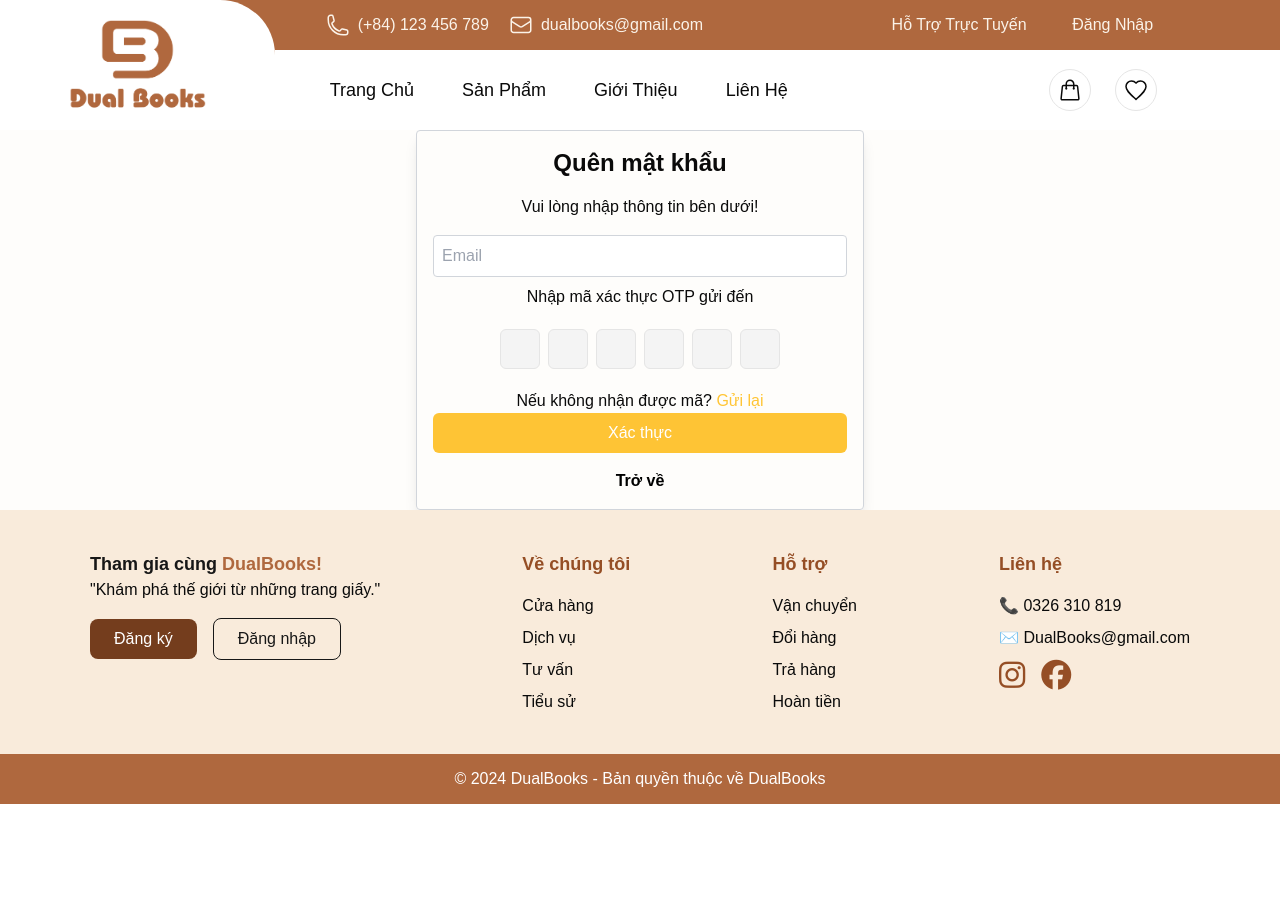
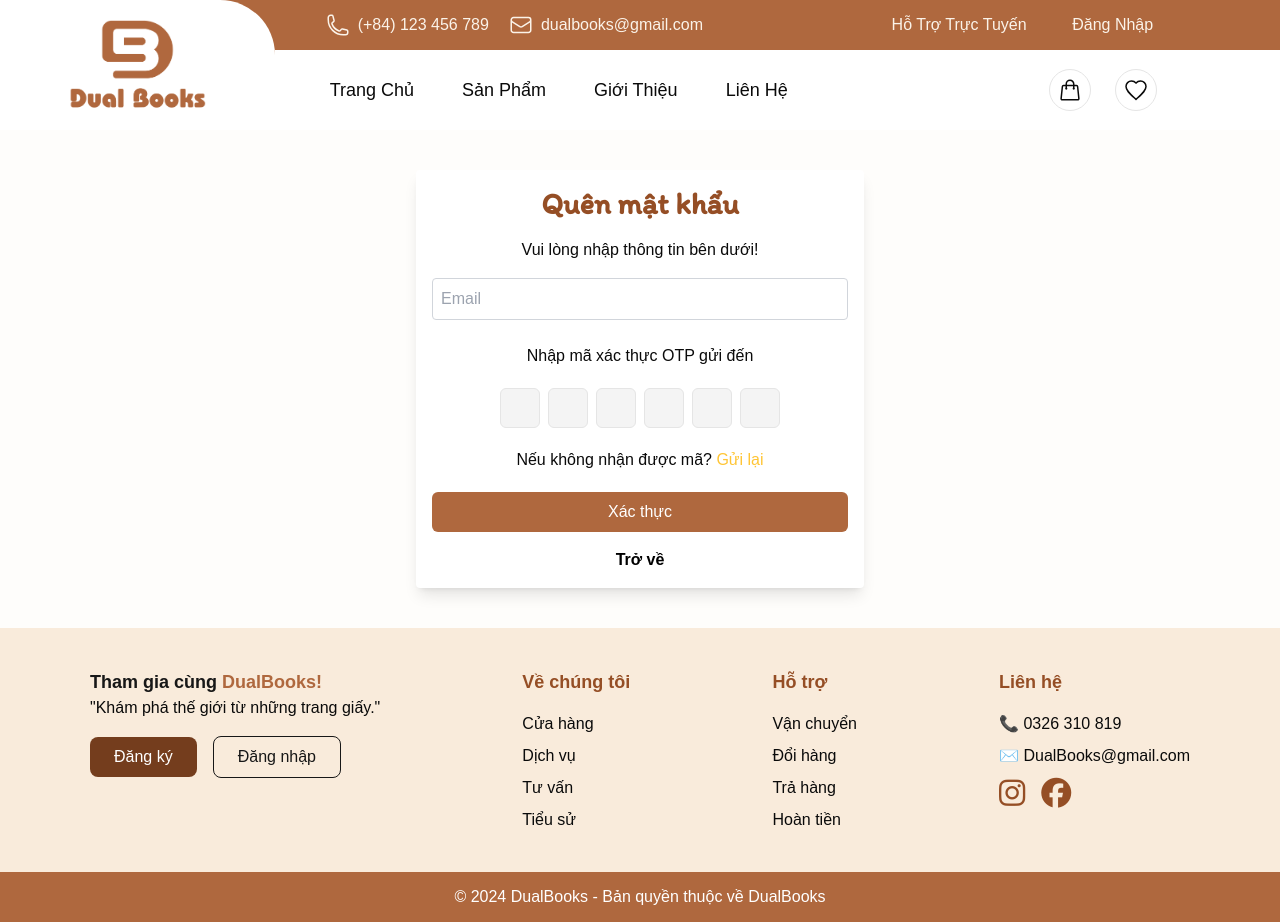
Before and after one commit to lethituyetthu/DualBooks, a Next.js app in the folder front-end/: page /customer/ForgotPassword in a window 1280 px wide. Before the commit the page ends 804 px from the top, so only its background shows below. Built offline with nearby package versions, Linux system fonts and the light colour scheme.

Commit message:
cập nhật

```diff
--- a/front-end/src/app/(pages)/admin/(category)/category/page.tsx
+++ b/front-end/src/app/(pages)/admin/(category)/category/page.tsx
@@ -26,7 +26,7 @@ export default function CategoryTable() {
   };
 
   const handleDelete = async (id) => {
-    if (confirm("Bạn có chắc chắn muốn xóa thể loại này?")) {
+    if (confirm("Bạn có chắc chắn muốn ẩn thể loại này?")) {
       await deleteCategory(id)
       .then(() => {
         window.location.reload();
--- a/front-end/src/app/(pages)/customer/ForgotPassword/ForgotPasswordForm.tsx
+++ b/front-end/src/app/(pages)/customer/ForgotPassword/ForgotPasswordForm.tsx
@@ -103,8 +103,8 @@ const ForgotPasswordForm: React.FC = () => {
   };
 
   return (
-    <div className="max-w-md mx-auto p-4 border border-gray-300 rounded shadow-lg">
-      <h2 className="text-2xl font-bold mb-4 text-center">Quên mật khẩu</h2>
+    <div className="max-w-md mx-auto p-4 bg-white  rounded-sm shadow-lg ">
+      <h2 className="text-3xl font-bold mb-4 text-center text-primary-600  font-itim">Quên mật khẩu</h2>
       <p className="mb-4 text-center">Vui lòng nhập thông tin bên dưới!</p>
 
       <input
@@ -120,7 +120,7 @@ const ForgotPasswordForm: React.FC = () => {
         }}
         className="w-full p-2 border border-gray-300 rounded mb-2"
       />
-      <p className="text-center">
+      <p className="text-center mt-4">
         Nhập mã xác thực OTP gửi đến <strong>{email}</strong>
       </p>
 
@@ -150,7 +150,7 @@ const ForgotPasswordForm: React.FC = () => {
         <p className="text-red-600 text-center mt-3">Thời gian đã hết! Hãy yêu cầu gửi lại mã OTP.</p>
       )}
 
-      <p className="text-center mt-5">
+      <p className="text-center my-5">
         Nếu không nhận được mã?{' '}
         <span
           onClick={handleResendOtp}
@@ -161,7 +161,7 @@ const ForgotPasswordForm: React.FC = () => {
       </p>
       <button
         onClick={handleVerifyOtp}
-        className="bg-[#fec435] text-white rounded-md p-2 w-full"
+        className="bg-primary-400 hover:bg-primary-300 text-white rounded-md p-2 w-full"
         disabled={otpDigits.includes('')} // Disable nút nếu có ô trống
       >
         Xác thực
--- a/front-end/src/app/(pages)/customer/ForgotPassword/page.tsx
+++ b/front-end/src/app/(pages)/customer/ForgotPassword/page.tsx
@@ -4,7 +4,7 @@ import ForgotPasswordForm from './ForgotPasswordForm';
 
 const ForgotPasswordPage: React.FC = () => {
   return (
-    <div>
+    <div className='p-10'>
       <ForgotPasswordForm />
     </div>
   );
--- a/front-end/src/app/(pages)/customer/ResetPassword/ResetPasswordForm.tsx
+++ b/front-end/src/app/(pages)/customer/ResetPassword/ResetPasswordForm.tsx
@@ -60,8 +60,8 @@ const ResetPasswordForm: React.FC = () => {
   };
 
   return (
-    <div className="max-w-md mx-auto p-4 border border-gray-300 rounded shadow-lg">
-      <h2 className="text-2xl font-bold mb-4 text-center">Quên mật khẩu</h2>
+    <div className="max-w-md mx-auto p-4  rounded-sm bg-white shadow-lg">
+      <h2 className="text-3xl text-primary-600 font-bold mb-4 text-center font-itim ">Quên mật khẩu</h2>
       <p className="mb-4 text-center">Vui lòng nhập thông tin bên dưới!</p>
 
       <input
@@ -81,7 +81,7 @@ const ResetPasswordForm: React.FC = () => {
 
       <button
         onClick={handleResetPassword}
-        className="bg-[#fec435] text-white rounded-md p-2 w-full mt-4"
+        className="bg-primary-400 hover:bg-primary-300 text-white rounded-md p-2 w-full mt-4"
       >
         Xác nhận
       </button>
--- a/front-end/src/app/(pages)/customer/ResetPassword/page.tsx
+++ b/front-end/src/app/(pages)/customer/ResetPassword/page.tsx
@@ -4,7 +4,7 @@ import ResetPasswordForm from './ResetPasswordForm';
 
 const ResetPasswordPage: React.FC = () => {
   return (
-    <div>
+    <div className='p-10'>
       <ResetPasswordForm />
     </div>
   );
--- a/front-end/src/app/(pages)/customer/component/cart/CartItems.tsx
+++ b/front-end/src/app/(pages)/customer/component/cart/CartItems.tsx
@@ -47,7 +47,7 @@ const CartItems: React.FC<CartItemListProps> = ({
       </div>
             {/* Cột 2: Hiển thị tên và giá */}
       <div className="flex flex-col justify-between flex-grow">
-        <h3 className="text-lg font-semibold text-gray-700">{item.title}</h3>
+        <h3 className="text-lg text-gray-700">{item.title}</h3>
         <p className="text-gray-500 mt-1">
           Giá: {(item.price * 1000).toLocaleString("vi-VN")} đ
         </p>
@@ -71,7 +71,7 @@ const CartItems: React.FC<CartItemListProps> = ({
         </button>
       </div>
          {/* Cột 4: Hiển thị tổng giá tiền cho sản phẩm */}
-      <div className="text-lg font-semibold text-gray-700">
+      <div className="text-lg font-semibold text-gray-700 text-nowrap">
         {(item.price * 1000 * item.quantity).toLocaleString("vi-VN")} đ
       </div>
 
--- a/front-end/src/app/(pages)/staff/component/Header.tsx
+++ b/front-end/src/app/(pages)/staff/component/Header.tsx
@@ -9,14 +9,15 @@ const Header: React.FC = () => {
   const [admin, setAdmin] = useState<{ username?: string } | null>(null);
 
   useEffect(() => {
-    const token = localStorage.getItem("token");
-    if (token) {
+   // const token = localStorage.getItem("token");
+
       const adminToken = JSON.parse(localStorage.getItem("admin") || "{}");
       setAdmin(adminToken);
-    }
+
+  //console.log(admin)
+
   }, []);
 
-  //console.log(admin.username)
   return (
     <header className="bg-primary-400 p-4 flex justify-between items-center">
       {/* Logo and Navigation */}
--- a/front-end/src/app/(pages)/staff/layout.tsx
+++ b/front-end/src/app/(pages)/staff/layout.tsx
@@ -11,7 +11,7 @@ const Layout = ({ children }: { children: React.ReactNode }) => {
     >
       <div className="">
         <Header />
-        <main className="bg-light-100 ">{children}</main>
+        <main className="bg-light-100 min-h-screen">{children}</main>
       </div>
     </SnackbarProvider>
   );
--- a/front-end/src/app/hook/useFetchWishlist.tsx
+++ b/front-end/src/app/hook/useFetchWishlist.tsx
@@ -113,7 +113,7 @@ function useFavoriteBooks() {
             variant: "success",
             autoHideDuration: 1500,
           })
-          window.location.reload(); // Làm mới trang sau 3 giây
+           // Làm mới trang sau 3 giây
         } else {
           enqueueSnackbar(`Sản phẩm đã tồn tại danh sách yêu thích!`, {
             variant: "warning",
@@ -128,6 +128,10 @@ function useFavoriteBooks() {
       }
     } else {
       setMessage("Vui lòng đăng nhập.");
+      enqueueSnackbar(`Bạn cần đăng nhập!`, {
+        variant: "error",
+        autoHideDuration: 1500,
+      })
       setTimeout(() => setMessage(""), 3000);
     }
   };
```
Also changed, not shown: 1 other file (tests, documents, lock files or other folders).
